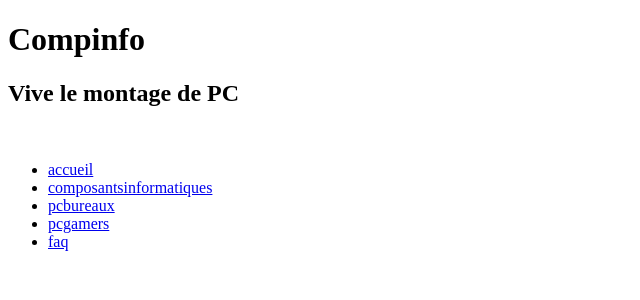
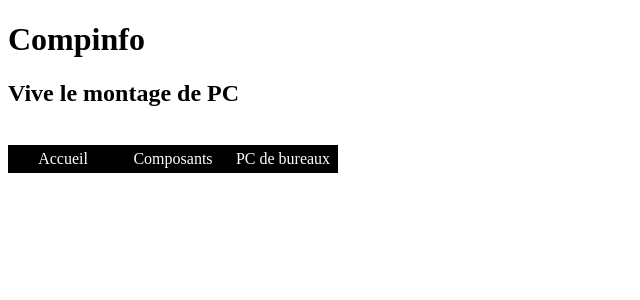
Before and after one commit to Irokotia/Projet_PHP, a PHP site: page / in a window 1280 px wide. Shown: the top 300 px of the page, without its empty margins (0-640 px from the left). Run offline with PHP 8.4, Linux system fonts and the light colour scheme.

Commit message:
Modifications index

```diff
--- a/PROJET_PHP/Vues/index.css
+++ b/PROJET_PHP/Vues/index.css
@@ -1,22 +1,27 @@
-#menu ul {
+#menuprincipal ul {
  margin:0;
  padding:0;
  list-style-type:none;
  text-align:center;
  }
-#menu li {
+
+#menuprincipal li {
  float:left;
  margin:auto;
  padding:0;
  background-color:black;
  }
-#menu li a {
+#menuprincipal li a {
  display:block;
  width:100px;
  color:white;
  text-decoration:none;
  padding:5px;
  }
-#menu li a:hover {
+#menuprincipal li a:hover {
  color:#FFD700;
  }
+
+ #menuprincipal ul li ul {
+  display:none;
+  }
--- a/PROJET_PHP/Vues/index.html
+++ b/PROJET_PHP/Vues/index.html
@@ -8,13 +8,19 @@
   <h1>Compinfo</h1>
   <h2>Vive le montage de PC </h2>
   <br/>
-  <ul id="menuprincipal">
-    <li><a href="#" title="Accueil">accueil</a></li>
-    <li><a href="#" title="Composants informatiques">composantsinformatiques</a></li>
-    <li><a href="#" title="PCs de bureaux">pcbureaux</a></li>
-    <li><a href="#" title="PC gamers">pcgamers</a></li>
-    <li><a href="#" title="FAQ">faq</a></li>
+  <div id="menuprincipal">
+  <ul>
+    <li><a href="#">Accueil</a></li>
+    <li><a href="#">Composants</a>
+      <ul>
+        <li><a href="#">Cartes mères</a></li>
+        <li><a href="#">RAM</a></li>
+        <li><a href="#">Cartes graphiques</a></li>
+      </ul>
+    </li>
+    <li><a href="#">PC de bureaux</a></li>
   </ul>
+  </div>
   <body>
 
   </body>
```
